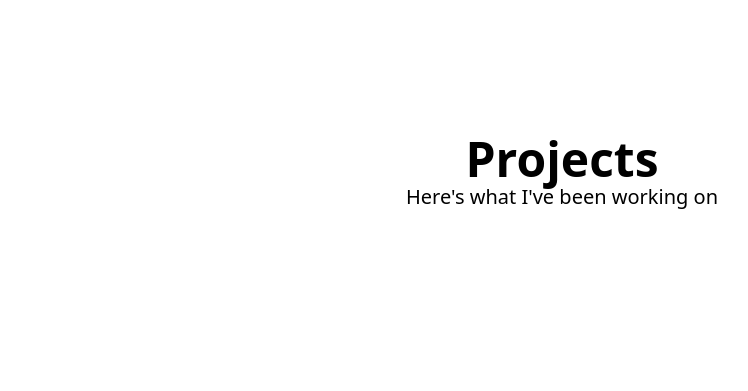
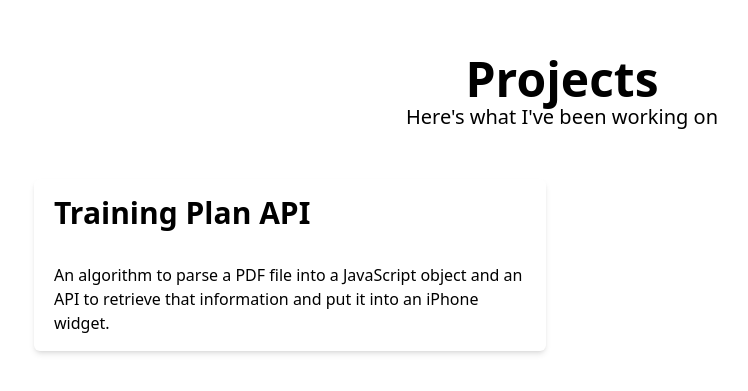
Before and after one commit to reichman2/portfolio, a Next.js app: page / in a window 1280 px wide. Shown: the part 1977-2368 px from the top of the page, without its empty margins (78-826 px from the left). Built offline with nearby package versions, Linux system fonts and the light colour scheme.

Commit message:
add cards for projects i'm showcasing

```diff
--- a/src/sections/Projects.tsx
+++ b/src/sections/Projects.tsx
@@ -1,28 +1,52 @@
 import Masonry from "react-masonry-css";
+import Card from "src/components/Card";
+import projects from "src/data/myWork";
 
-export interface ProjectsProps {
+import Image from 'next/image';
+import Link from "next/link";
 
-}
 
-const Projects: React.FC<ProjectsProps> = () => {
+const Projects: React.FC<{}> = () => {
   const bpCols = {
     default: 2,
     860: 1
   }
 
+  let projNodes = projects.map((elm, i) => {
+    return (
+      <Card key={ i } className="transform hover:-translate-y-1 -mb-32">
+        <>
+          <Link href={ elm.link }><h4 className="text-3xl font-semibold mb-8 cursor-pointer">{ elm.name }</h4></Link>
+          <p>{ elm.description }</p>
+          <div>
+            { elm.image?
+              <Image
+                src={ elm.image.src }
+                width={ elm.image.width / 2}
+                height={ elm.image.height / 2}
+                className="rounded-sm"
+                alt={ elm.image.alt || elm.name}
+              />
+
+            : null
+            }
+          </div>
+        </>
+      </Card>
+    );
+  });
+
   return (
-    <section className="w-full lg:p-24 p-8 h-screen bg-white slant-top" id="projects">
-      <div className="mt-20">
-        <h3 className="font-semibold text-5xl text-center">Projects</h3>
-        <p className="text-xl text-center pb-12">Here's what I've been working on</p>
-      </div>
+    <section className="w-full lg:p-24 p-8 h-screen bg-white" id="projects">
+      <h3 className="font-semibold text-5xl text-center">Projects</h3>
+      <p className="text-xl text-center pb-12">Here's what I've been working on</p>
 
       <Masonry
         breakpointCols={ bpCols }
         className="skill-masonry"
         columnClassName="skill-masonry-col lg:px-4"
       >
-
+        { projNodes }
       </Masonry>
     </section>
   );
```
